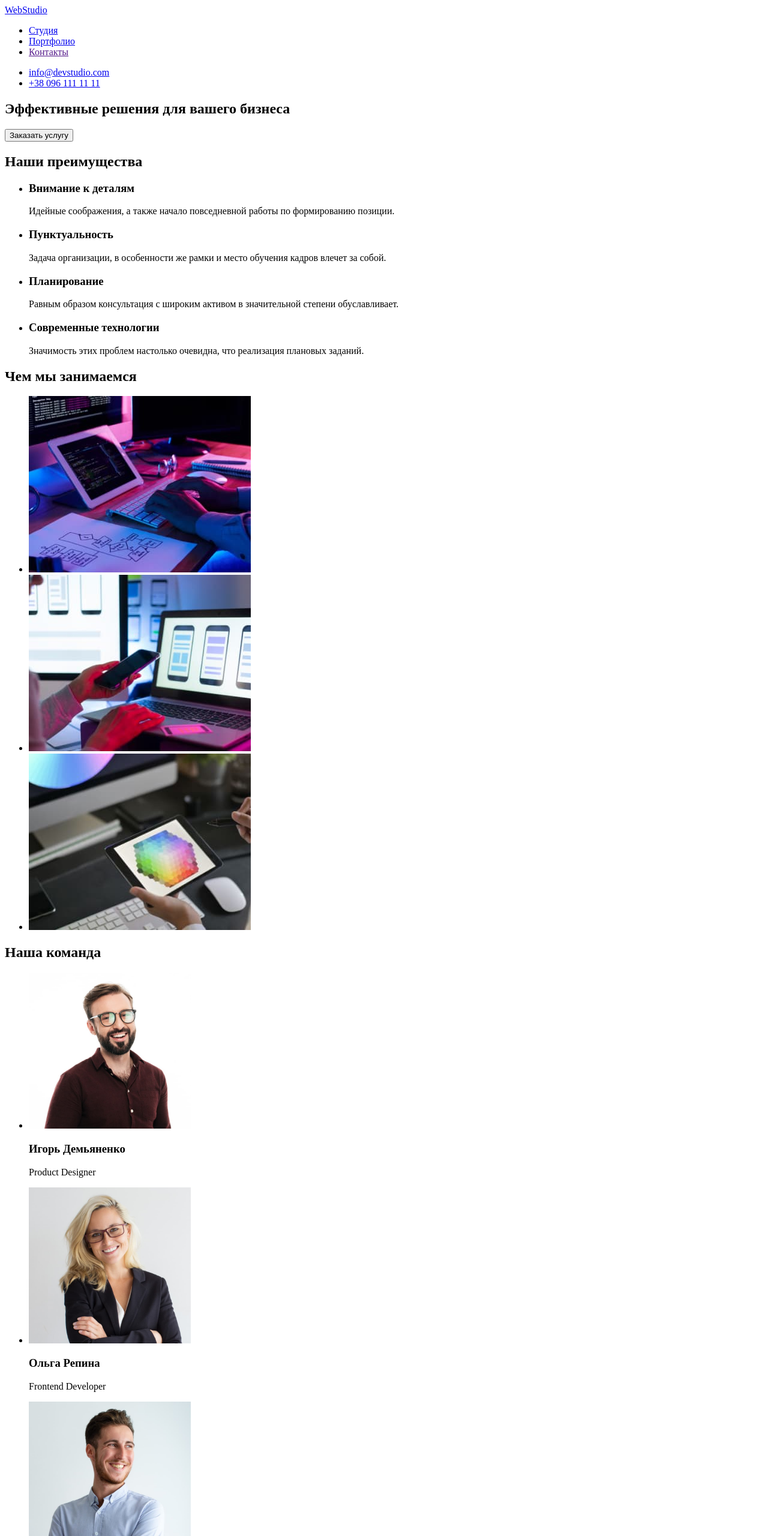
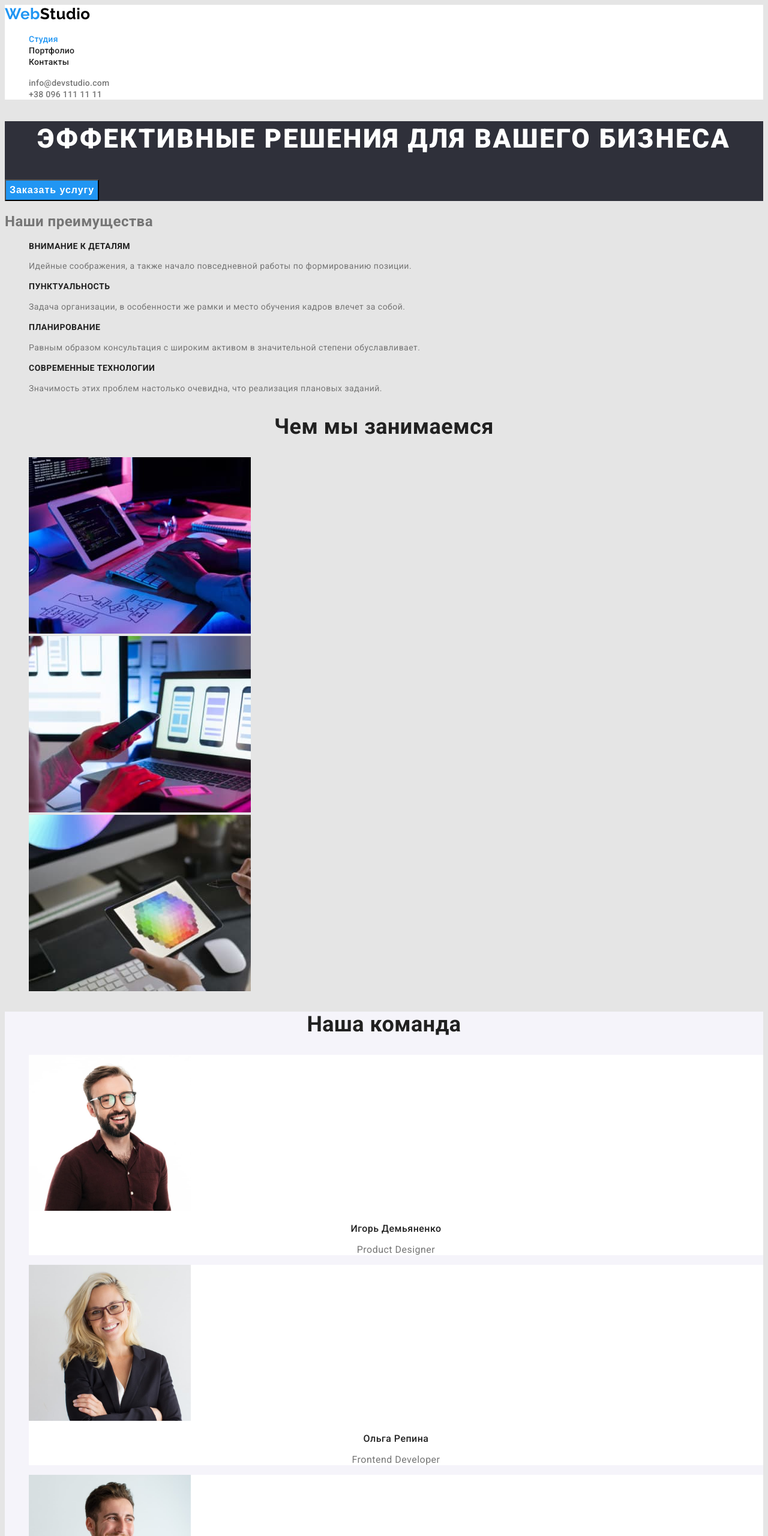
Before and after one commit to YaroslavPlaksii91/goit-markup-hw-02, a plain HTML site: page index.html in a window 1280 px wide. Shown: the top 2560 px of the page at 60% size. Drawn offline with Linux system fonts and the light colour scheme.

Commit message:
добавляет шрифты и цвет

```diff
--- a/css/styles.css
+++ b/css/styles.css
@@ -0,0 +1,211 @@
+:root {
+  --primary-text-color: #757575;
+  --title-text-color: #212121;
+  --accent-color: #2196f3;
+  --primary-white-color: #ffffff;
+  --secondary-white-color: rgba(255, 255, 255, 0.6);
+  --primary-black-color: #000000;
+  --primary-bg-color: #e5e5e5;
+  --secondary-bg-color: #f5f4fa;
+  --footer-bg-color: #2f303a;
+}
+
+body {
+  background-color: var(--primary-bg-color);
+  color: var(--primary-text-color);
+
+  font-family: Roboto, sans-serif;
+  letter-spacing: 0.03em;
+}
+
+/* header */
+.page-header {
+  background-color: var(--primary-white-color);
+}
+
+/* logo */
+.logo {
+  color: var(--primary-black-color);
+
+  font-family: Raleway;
+  font-weight: 700;
+  font-size: 26px;
+  line-height: 1.19;
+
+  text-decoration: none;
+}
+.logo-accent {
+  color: var(--accent-color);
+}
+
+/* site-nav */
+.site-nav .link {
+  color: var(--title-text-color);
+
+  font-weight: 500;
+  font-size: 14px;
+  line-height: 1.14;
+  letter-spacing: 0.02em;
+
+  text-decoration: none;
+}
+.site-nav .link:hover,
+.site-nav .link:focus,
+.contacts .link:hover,
+.contacts .link:focus {
+  color: var(--accent-color);
+}
+.link.current {
+  color: var(--accent-color);
+}
+.contacts .link {
+  color: var(--primary-text-color);
+
+  font-weight: 500;
+  font-size: 14px;
+  line-height: 1.14;
+  letter-spacing: 0.02em;
+
+  text-decoration: none;
+}
+
+.list {
+  list-style: none;
+}
+
+/* hero */
+.hero {
+  background-color: var(--footer-bg-color);
+}
+.hero-title {
+  color: var(--primary-white-color);
+
+  font-weight: 900;
+  font-size: 44px;
+  line-height: 1.36;
+  text-align: center;
+  letter-spacing: 0.06em;
+  text-transform: uppercase;
+}
+.hero .button {
+  background-color: var(--accent-color);
+  color: var(--primary-white-color);
+
+  font-weight: 700;
+  font-size: 16px;
+  line-height: 1.87;
+  text-align: center;
+  letter-spacing: 0.06em;
+
+  cursor: pointer;
+}
+
+/* features */
+.features .features-title {
+  color: var(--title-text-color);
+
+  font-weight: 700;
+  font-size: 14px;
+  line-height: 1.14;
+  text-transform: uppercase;
+}
+.features .features-text {
+  font-size: 14px;
+  line-height: 1.71;
+}
+
+/* projects */
+.projects-title {
+  color: var(--title-text-color);
+  font-weight: 700;
+  font-size: 36px;
+  line-height: 1.17;
+  text-align: center;
+}
+
+/* team */
+.team {
+  background-color: var(--secondary-bg-color);
+}
+.team-title {
+  color: var(--title-text-color);
+
+  font-weight: 700;
+  font-size: 36px;
+  line-height: 1.17;
+  text-align: center;
+}
+.team-name {
+  color: var(--title-text-color);
+
+  font-weight: 500;
+  font-size: 16px;
+  line-height: 1.19;
+  text-align: center;
+}
+.team-text {
+  font-size: 16px;
+  line-height: 1.19;
+  text-align: center;
+}
+
+.team .team-member {
+  background-color: var(--primary-white-color);
+}
+
+/* footer */
+.page-footer {
+  background-color: var(--footer-bg-color);
+}
+.page-footer .logo {
+  color: var(--primary-white-color);
+}
+.page-footer .address {
+  font-style: normal;
+  font-size: 14px;
+  line-height: 1.71;
+}
+.address {
+  color: var(--primary-white-color);
+}
+.page-footer .link {
+  color: var(--secondary-white-color);
+  text-decoration: none;
+}
+.page-footer .link:hover,
+.page-footer .link:focus {
+  color: var(--accent-color);
+}
+
+/* portfolio */
+.portfolio .button {
+  background-color: var(--secondary-bg-color);
+  color: var(--title-text-color);
+
+  font-weight: 500;
+  font-size: 16px;
+  line-height: 1.62;
+  text-align: center;
+
+  cursor: pointer;
+}
+.portfolio .button:hover,
+.portfolio .button:focus {
+  background-color: var(--accent-color);
+  color: var(--primary-white-color);
+}
+.portfolio .link {
+  color: var(--primary-text-color);
+
+  font-size: 16px;
+  line-height: 1.87;
+  text-decoration: none;
+}
+.portfolio h2 {
+  color: var(--title-text-color);
+
+  font-weight: 700;
+  font-size: 18px;
+  line-height: 2;
+  letter-spacing: 0.06em;
+}
--- a/index.html
+++ b/index.html
@@ -5,61 +5,69 @@
     <meta http-equiv="X-UA-Compatible" content="IE=edge" />
     <meta name="viewport" content="width=device-width, initial-scale=1.0" />
     <title lang="en">WebStudio</title>
+    <link
+      href="https://fonts.googleapis.com/css2?family=Raleway:wght@700&family=Roboto:wght@400;500;700;900&display=swap"
+      rel="stylesheet"
+    />
     <link rel="stylesheet" href="./css/styles.css" />
   </head>
   <body>
-    <header>
+    <header class="page-header">
       <nav>
-        <a href="./index.html" lang="en">WebStudio</a>
-        <ul>
-          <li><a href="./index.html">Студия</a></li>
-          <li><a href="./portfolio.html">Портфолио</a></li>
-          <li><a href="">Контакты</a></li>
+        <a href="./index.html" lang="en" class="logo"><span class="logo-accent">Web</span>Studio</a>
+        <ul class="site-nav list">
+          <li><a href="./index.html" class="link current">Студия</a></li>
+          <li><a href="./portfolio.html" class="link">Портфолио</a></li>
+          <li><a href="" class="link">Контакты</a></li>
         </ul>
       </nav>
-      <ul>
-        <li><a href="mailto:info@devstudio.com">info@devstudio.com</a></li>
-        <li><a href="tel:+380961111111">+38 096 111 11 11</a></li>
+      <ul class="contacts list">
+        <li><a href="mailto:info@devstudio.com" class="link">info@devstudio.com</a></li>
+        <li><a href="tel:+380961111111" class="link">+38 096 111 11 11</a></li>
       </ul>
     </header>
     <main>
       <!-- Hero -->
-      <section>
-        <h1>Эффективные решения для вашего бизнеса</h1>
-        <button type="button">Заказать услугу</button>
+      <section class="hero">
+        <h1 class="hero-title">Эффективные решения для вашего бизнеса</h1>
+        <button type="button" class="button">Заказать услугу</button>
       </section>
 
       <!-- Features -->
-      <section>
+      <section class="features">
         <h2>Наши преимущества</h2>
-        <ul>
+        <ul class="list">
           <li>
-            <h3>Внимание к деталям</h3>
-            <p>Идейные соображения, а также начало повседневной работы по формированию позиции.</p>
+            <h3 class="features-title">Внимание к деталям</h3>
+            <p class="features-text">
+              Идейные соображения, а также начало повседневной работы по формированию позиции.
+            </p>
           </li>
           <li>
-            <h3>Пунктуальность</h3>
-            <p>
+            <h3 class="features-title">Пунктуальность</h3>
+            <p class="features-text">
               Задача организации, в особенности же рамки и место обучения кадров влечет за собой.
             </p>
           </li>
           <li>
-            <h3>Планирование</h3>
-            <p>
+            <h3 class="features-title">Планирование</h3>
+            <p class="features-text">
               Равным образом консультация с широким активом в значительной степени обуславливает.
             </p>
           </li>
           <li>
-            <h3>Современные технологии</h3>
-            <p>Значимость этих проблем настолько очевидна, что реализация плановых заданий.</p>
+            <h3 class="features-title">Современные технологии</h3>
+            <p class="features-text">
+              Значимость этих проблем настолько очевидна, что реализация плановых заданий.
+            </p>
           </li>
         </ul>
       </section>
 
-      <!-- Чем занимаемся -->
-      <section>
-        <h2>Чем мы занимаемся</h2>
-        <ul>
+      <!-- Projects -->
+      <section class="projects">
+        <h2 class="projects-title">Чем мы занимаемся</h2>
+        <ul class="list">
           <li>
             <a href=""
               ><img
@@ -91,61 +99,61 @@
       </section>
 
       <!-- Team -->
-      <section>
-        <h2>Наша команда</h2>
-        <ul>
-          <li>
+      <section class="team">
+        <h2 class="team-title">Наша команда</h2>
+        <ul class="list">
+          <li class="team-member">
             <img
               src="./images/team-img-1.jpg"
               alt="Член команды Игорь Демьяненко"
               width="270"
               height="260"
             />
-            <h3>Игорь Демьяненко</h3>
-            <p lang="en">Product Designer</p>
+            <h3 class="team-name">Игорь Демьяненко</h3>
+            <p lang="en" class="team-text">Product Designer</p>
           </li>
-          <li>
+          <li class="team-member">
             <img
               src="./images/team-img-2.jpg"
               alt="Член команды Ольга Репина"
               width="270"
               height="260"
             />
-            <h3>Ольга Репина</h3>
-            <p lang="en">Frontend Developer</p>
+            <h3 class="team-name">Ольга Репина</h3>
+            <p lang="en" class="team-text">Frontend Developer</p>
           </li>
-          <li>
+          <li class="team-member">
             <img
               src="./images/team-img-3.jpg"
               alt="Член команды Николай Тарасов"
               width="270"
               height="260"
             />
-            <h3>Николай Тарасов</h3>
-            <p lang="en">Marketing</p>
+            <h3 class="team-name">Николай Тарасов</h3>
+            <p lang="en" class="team-text">Marketing</p>
           </li>
-          <li>
+          <li class="team-member">
             <img
               src="./images/team-img-4.jpg"
               alt="Член команды Михаил Ермаков"
               width="270"
               height="260"
             />
-            <h3>Михаил Ермаков</h3>
-            <p lang="en">UI Designer</p>
+            <h3 class="team-name">Михаил Ермаков</h3>
+            <p lang="en" class="team-text">UI Designer</p>
           </li>
         </ul>
       </section>
     </main>
 
-    <footer>
-      <a href="./index.html" lang="en">WebStudio</a>
+    <footer class="page-footer">
+      <a href="./index.html" lang="en" class="logo"><span class="logo-accent">Web</span>Studio</a>
 
-      <address>
-        <ul>
+      <address class="address">
+        <ul class="list">
           <li>г. Киев, пр-т Леси Украинки, 26</li>
-          <li><a href="mailto:info@devstudio.com">info@devstudio.com</a></li>
-          <li><a href="tel:+380961111111">+38 096 111 11 11</a></li>
+          <li><a href="mailto:info@devstudio.com" class="link">info@devstudio.com</a></li>
+          <li><a href="tel:+380961111111" class="link">+38 096 111 11 11</a></li>
         </ul>
       </address>
     </footer>
```
Also changed, not shown: portfolio.html (+47 -45 lines).
